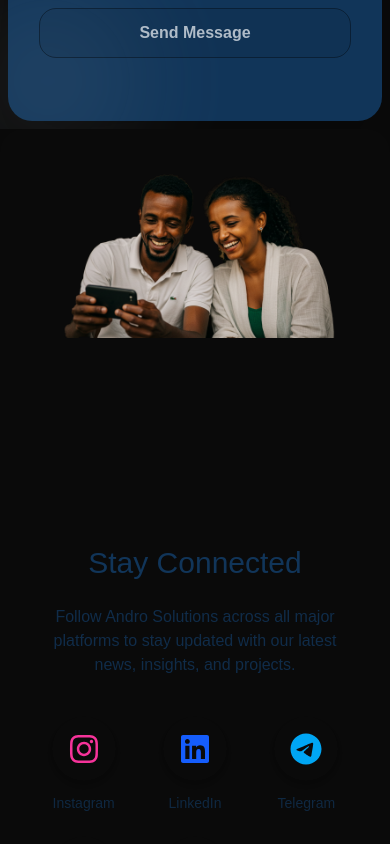
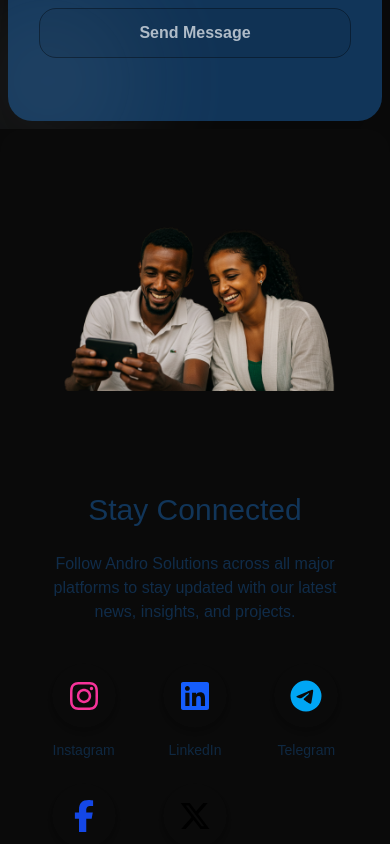
Before and after one commit to AndroSolutionsPersonal/Andro-Website, a Next.js app: page /contact in a window 390 px wide. Shown: the part 1000-1844 px from the top of the page. Built offline with nearby package versions, Linux system fonts and the light colour scheme.

Commit message:
Final follow us

```diff
--- a/components/FollowUs.jsx
+++ b/components/FollowUs.jsx
@@ -52,7 +52,7 @@ export default function FollowUsSection() {
             className="relative h-screen w-screen flex items-center justify-center bg-foreground"
         >
             {/* Parent box filling the screen but with padding + rounded edges */}
-            <div className="h-full w-full rounded-3xl shadow-2xl p-10 lg:p-16 flex flex-col lg:flex-row items-center justify-between">
+            <div className="h-full w-full rounded-3xl shadow-2xl p-10 lg:p-16 flex flex-col md:flex-row items-center justify-evenly">
                 {/* Left illustration */}
                 <div className="w-full lg:w-1/2 flex justify-center items-end mb-12 lg:mb-0">
                     <motion.div
```
